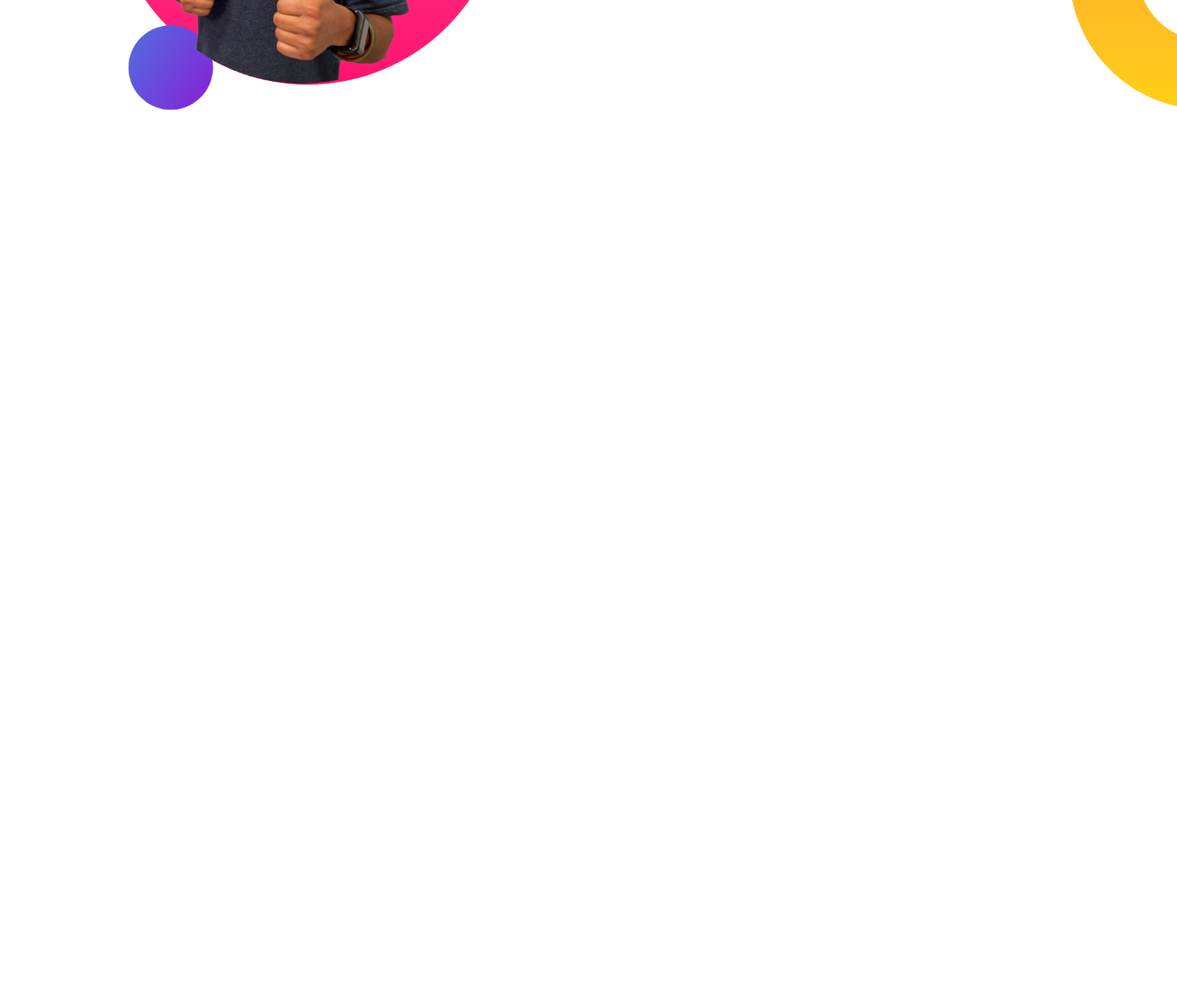
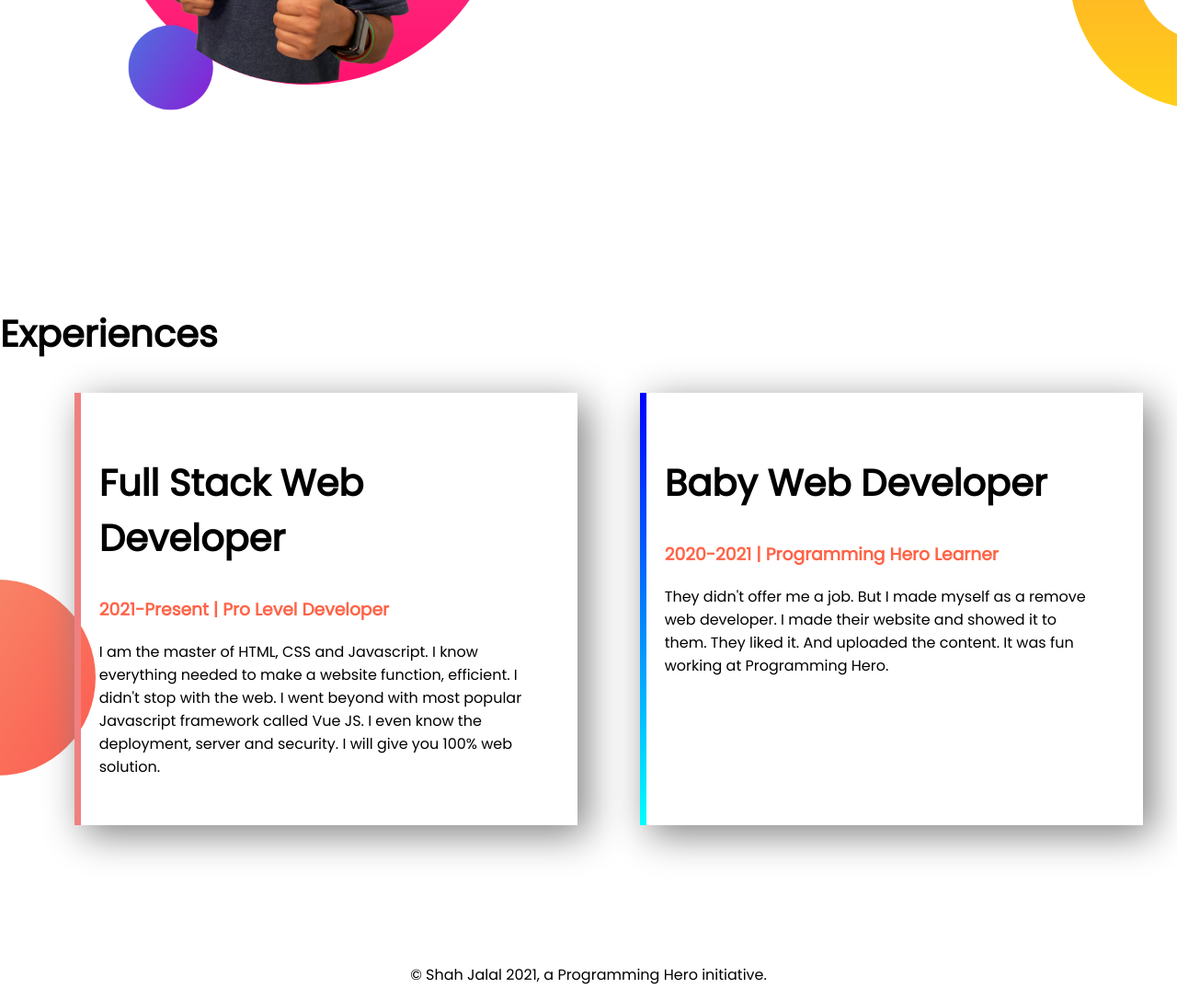
Before and after one commit to ProgrammerShahJalal/developer-portfolio, a plain HTML site: page index.html in a window 1280 px wide. Shown: the part 1072-2159 px from the top of the page at 92% size. Before the commit the page ends 1372 px from the top, so only its background shows below. Drawn offline with Linux system fonts and the light colour scheme.

Commit message:
footer and expericence

```diff
--- a/index.html
+++ b/index.html
@@ -41,6 +41,23 @@
             <a class="link-button" target="_blank" href="https://www.linkedin.com/in/mdshahjalal1/">DOWNLOAD RESUME</a>
         </div>
     </section>
+    <h2>Experiences</h2>
+    <section class="exparience">
+        <div id="full" class="exparience-item">
+            <h2>Full Stack Web Developer</h2>
+            <h3>2021-Present | Pro Level Developer</h3>
+            <p>I am the master of HTML, CSS and Javascript. I know everything needed to make a website function,
+                efficient. I didn't stop with the web. I went beyond with most popular Javascript framework called Vue
+                JS. I even know the deployment, server and security. I will give you 100% web solution.</p>
+        </div>
+        <div id="baby" class="exparience-item">
+            <h2>Baby Web Developer</h2>
+            <h3>2020-2021 | Programming Hero Learner</h3>
+            <p>They didn't offer me a job. But I made myself as a remove web developer. I made their website and showed
+                it to them. They liked it. And uploaded the content. It was fun working at Programming Hero.</p>
+        </div>
+    </section>
+    <footer class="copyright">© Shah Jalal 2021, a Programming Hero initiative.</footer>
 </body>
 
 </html>
--- a/style.css
+++ b/style.css
@@ -19,6 +19,9 @@ section{
 }
 h1{
     font-size: 55px;
+}
+h2{
+    font-size: 40px;
 }
 p{
     padding-right: 35px;
@@ -45,3 +48,31 @@ background-image: url(images/dream-bg.png);
 background-repeat: no-repeat;
 background-position: right;
 }
+.exparience h3{
+    color: tomato;
+}
+.exparience-item{
+    width: 50%;
+    padding: 35px 20px;
+    margin-left: 2.5%;
+    margin-right: 3%;
+    box-shadow: 10px 10px 40px gray;
+}
+.exparience{
+    background-image: url(images/exp-bg.png);
+    background-repeat: no-repeat;
+    background-position:left;
+}
+#baby{
+    border-left: 7px solid;
+    border-image: linear-gradient(blue, cyan);
+   border-image-slice: 1;
+}
+#full{
+    border-left: 7px solid;
+    border-color: lightcoral;
+}
+.copyright{
+    text-align: center;
+    padding-bottom: 15px;
+}
```
